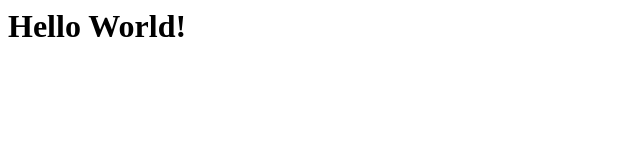
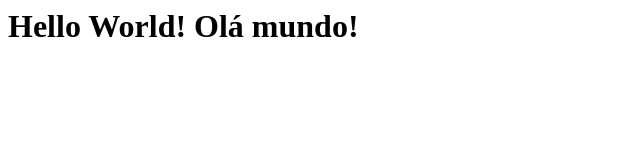
Before and after one commit to kiabbu/Gama-Git, a plain HTML site: page html/index.html in a window 1280 px wide. Shown: the whole page, without its empty margins (0-640 px from the left). Drawn offline with Linux system fonts and the light colour scheme.

Commit message:
commit 1

```diff
--- a/html/index.html
+++ b/html/index.html
@@ -4,7 +4,7 @@
     </head>
     <body>
         <h1>
-            Hello World!
+            Hello World! Olá mundo!
         </h1>
     </body>
 </html>
```
